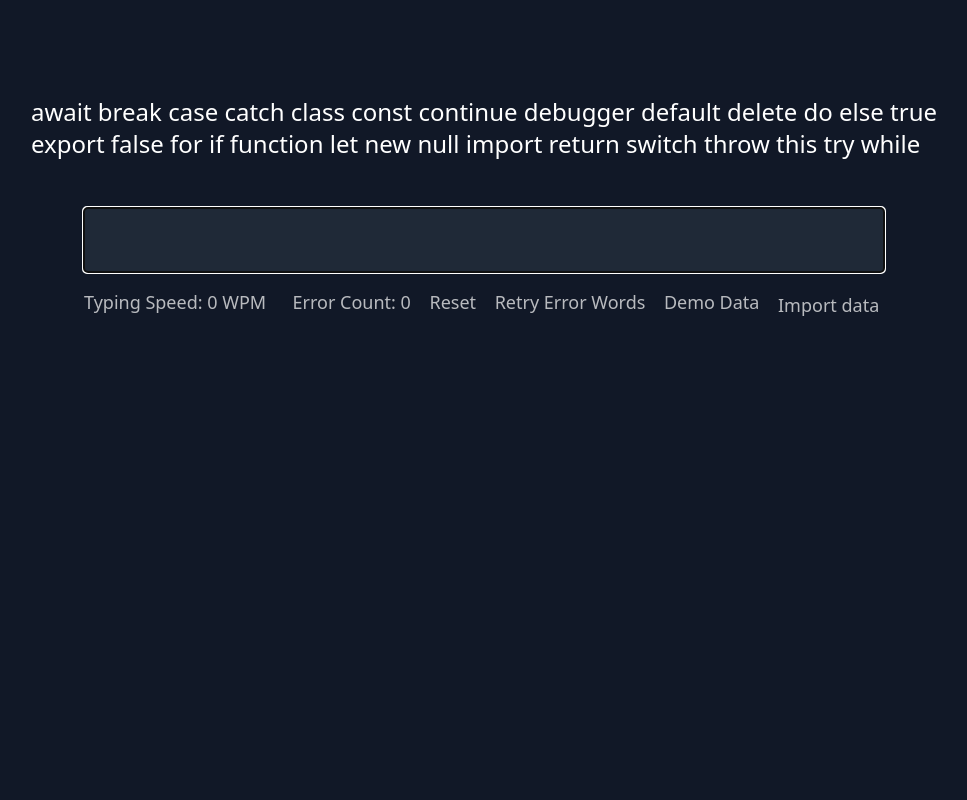
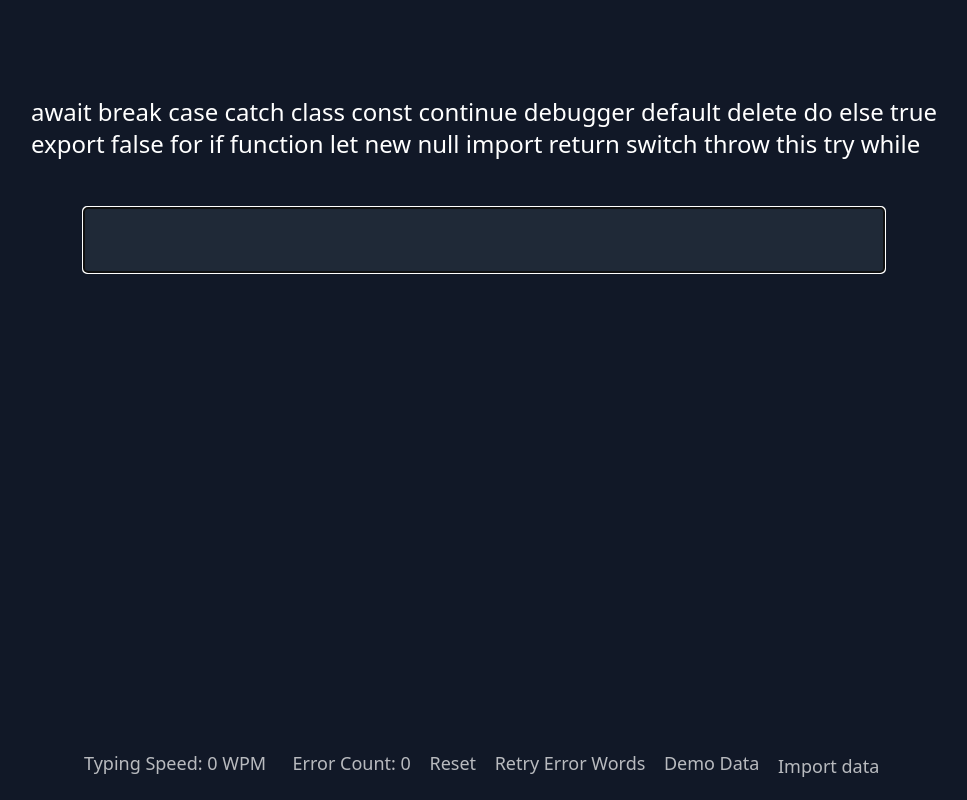
Before and after one commit to freeliu/typing-training, a Vue app: page / in a window 1280 px wide. Shown: the whole page, without its empty margins (156-1123 px from the left). Built offline with nearby package versions, Linux system fonts and the light colour scheme.

Commit message:
put information row on the bottom

```diff
--- a/src/views/TypingTraining.vue
+++ b/src/views/TypingTraining.vue
@@ -137,7 +137,7 @@ function retryErrorWords() {
         @input="checkInput"
       />
       <div
-        class="flex justify-between mt-4 text-lg opacity-70 infos"
+        class="flex justify-between  text-lg opacity-70 infos mt-auto mb-5"
         :style="{ width: contentStyle.width }"
       >
         <div style="min-width: 190px">Typing Speed: {{ speed }} WPM</div>
```
